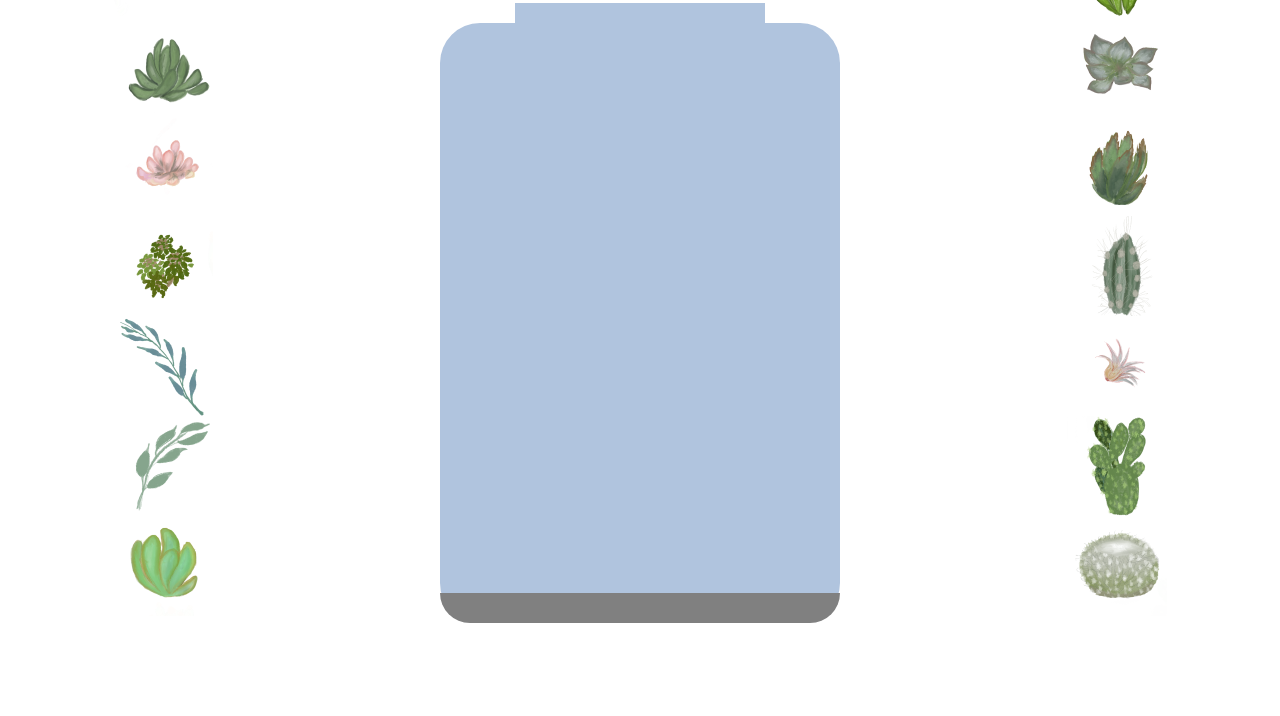
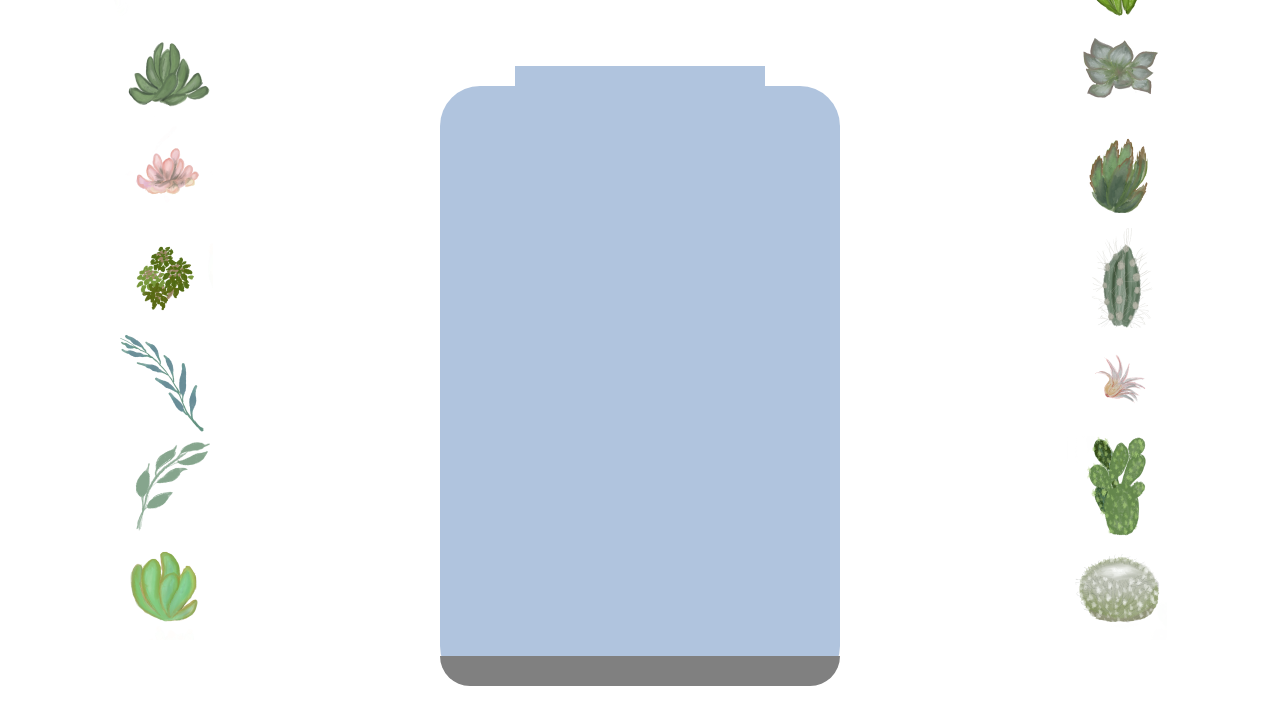
Before and after one commit to nikita539/test, a website built with Parcel: page index.html in a window 1280 px wide. Shown: the part 84-800 px from the top of the page. Built offline with nearby package versions, Linux system fonts and the light colour scheme.

Commit message:
started to create responsive design

```diff
--- a/index.css
+++ b/index.css
@@ -1,11 +1,47 @@
 body {
     display: flex;
-    margin: 0%;
-    justify-content: space-around;
+    margin: 0;
     height: 100vh;
+    width: 100vw;
+}
+
+/* body items */
+
+.left_plant_container {
+    order: 1;
+    flex-grow: 1;
+    display: flex;
+    flex-direction: column;
+    align-items: center;
+}
+
+.right_plant_container {
+    order: 3;
+    flex-grow: 1;
+    display: flex;
+    flex-direction: column;
+    align-items: center;
+}
+
+.jar_container {
+    order: 2;
+    flex-grow: 1;
+    display: flex;
+    flex-direction: column;
+    align-items: center;
 }
 
 
+
+.plant_place {
+    position: relative;
+}
+
+img {
+    height: 100px;
+    width: 100px;
+    position: relative;
+}
 
 .name_of_the_project {
     margin: auto;
@@ -40,20 +76,3 @@ body {
     bottom: 30px;
     border-radius: 0 0 30px 30px
 }
-
-img {
-    height: 100px;
-    width: 100px;
-    position: relative;
-}
-
-.plant_container {
-    width: 100px;
-    height: 100px;
-    position: relative;
-}
-
-.container {
-    display: flex;
-    flex-direction: column;
-}
--- a/index.html
+++ b/index.html
@@ -6,35 +6,7 @@
         <link rel="stylesheet" href="index.css">
     </head>
     <body>
-        <div id="left_container" class="container">
-
-                <div class="plant_container">
-                    <img src="./images/plant1.png" class="plant" id="plant1" alt="plant1">
-                </div>
-                <div class="plant_container">
-                    <img src="./images/plant2.png"  class="plant" id="plant2" alt="plant2">
-                </div>
-                <div class="plant_container">
-                    <img src="./images/plant3.png" class="plant" id="plant3" alt="plant3">
-                </div>
-                <div class="plant_container">
-                    <img src="./images/plant4.png" class="plant" id="plant4" alt="plant4">
-                </div>
-                <div class="plant_container">
-                    <img src="./images/plant5.png"  class="plant" id="plant5" alt="plant5">
-                </div>
-                <div class="plant_container">
-                    <img src="./images/plant6.png"  class="plant" id="plant6" alt="plant6">
-                </div>
-                <div class="plant_container">
-                    <img src="./images/plant7.png" class="plant" id="plant7" alt="plant7">
-                </div>
-
-        </div>
-
-
         <div class="jar_container">
-
             <h1 class="name_of_the_project">My Terrarium</h1>
 
             <div class="jar">
@@ -42,31 +14,54 @@
                 <div id="dropezone" class="jar_body"></div>
                 <div class="jar_bottom"></div>
             </div>
-
         </div>
 
-            <div id="right_container"  class="container">
+        <div class="left_plant_container" class="plant_container">
+            <div class="plant_place">
+                <img src="./images/plant1.png" class="plant" id="plant1" alt="plant1">
+            </div>
+            <div class="plant_place">
+                <img src="./images/plant2.png"  class="plant" id="plant2" alt="plant2">
+            </div>
+            <div class="plant_place">
+                <img src="./images/plant3.png" class="plant" id="plant3" alt="plant3">
+            </div>
+            <div class="plant_place">
+                <img src="./images/plant4.png" class="plant" id="plant4" alt="plant4">
+            </div>
+            <div class="plant_place">
+                <img src="./images/plant5.png"  class="plant" id="plant5" alt="plant5">
+            </div>
+            <div class="plant_place">
+                <img src="./images/plant6.png"  class="plant" id="plant6" alt="plant6">
+            </div>
+            <div class="plant_place">
+                <img src="./images/plant7.png" class="plant" id="plant7" alt="plant7">
+            </div>
+        </div>
 
-                <div class="plant_container">
+        <div class="right_plant_container"  class="plant_container">
+            <div class="plant_place">
                 <img src="./images/plant8.png" class="plant" id="plant8" alt="plant8">
             </div>
-                <div class="plant_container">
+            <div class="plant_place">
                 <img src="./images/plant9.png"  class="plant" id="plant9" alt="plant9">
             </div>
-                <div class="plant_container">
+            <div class="plant_place">
                 <img src="./images/plant10.png"  class="plant" id="plant10" alt="plant10">
             </div>
-                <div class="plant_container">
+            <div class="plant_place">
                 <img src="./images/plant11.png" class="plant" id="plant11" alt="plant11">
             </div>
-                <div class="plant_container">
+            <div class="plant_place">
                 <img src="./images/plant12.png" class="plant" id="plant12" alt="plant12">
             </div>
-                <div class="plant_container">
+            <div class="plant_place">
                 <img src="./images/plant13.png" class="plant" id="plant13" alt="plant13">
             </div>
-                <div class="plant_container">
+            <div class="plant_place">
                 <img src="./images/plant14.png" class="plant" id="plant14" alt="plant14">
+            </div>
         </div>
 
     </body>
--- a/index.js
+++ b/index.js
@@ -3,7 +3,6 @@ const plants = document.getElementsByClassName('plant')
 for (let i = 0; i < plants.length; i++) {
     dragElement(plants[i])
 }
-
 
 function dragElement(terrariumElement) {
 	let pos1 = 0,
```
Lines whose indentation alone changed are shown as unchanged.
